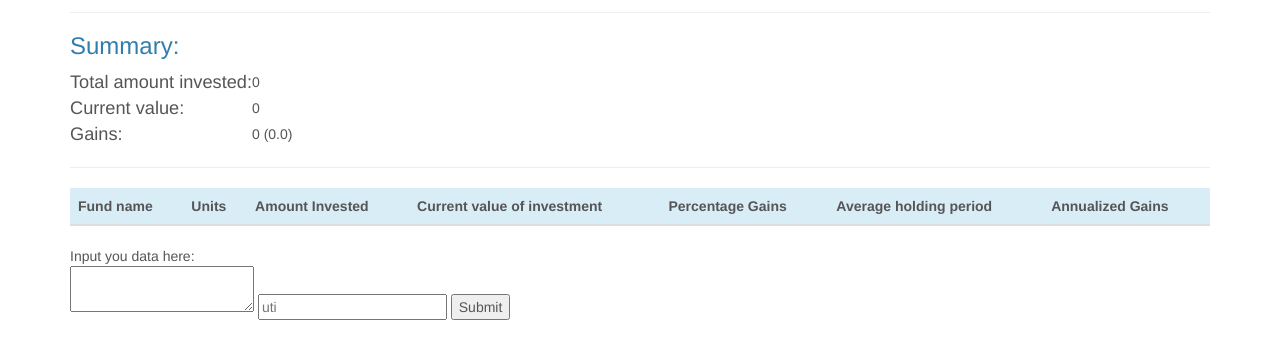
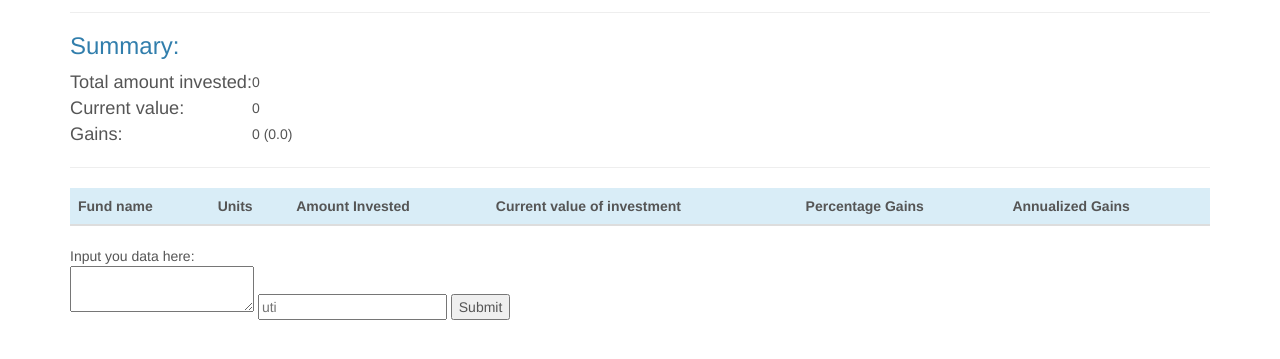
Before and after one commit to rushiagr/mftrack, a Flask app: page / in a window 1280 px wide. Shown: the part 156-515 px from the top of the page. Run offline with Flask 2, Linux system fonts and the light colour scheme; data that the repository does not hold is empty; parts of the project's set-up code (start-up, migrations or seed data) failed here and were passed over; some libraries are stand-ins or nearby versions.

Commit message:
remove average holding period from webui

```diff
--- a/templates/index.html
+++ b/templates/index.html
@@ -71,7 +71,6 @@
 					<th>Amount Invested</th>
 					<th>Current value of investment</th>
 					<th>Percentage Gains</th>
-					<th>Average holding period</th>
 					<th>Annualized Gains</th>
 				</tr>
 			</thead>
@@ -82,7 +81,6 @@
 					<td>{{ mf_dict[mf]['total_amount_invested'] }}</td>
 					<td>{{ mf_dict[mf]['total_amount_now'] }}</td>
 					<td>{{ mf_dict[mf]['percentage_gains'] }}</td>
-					<td>{{ mf_dict[mf]['average_holding_period'] }}</td>
 					<td>{{ mf_dict[mf]['annualized_gains'] }}</td>
 				</tr>
 				{% endfor %}
```
